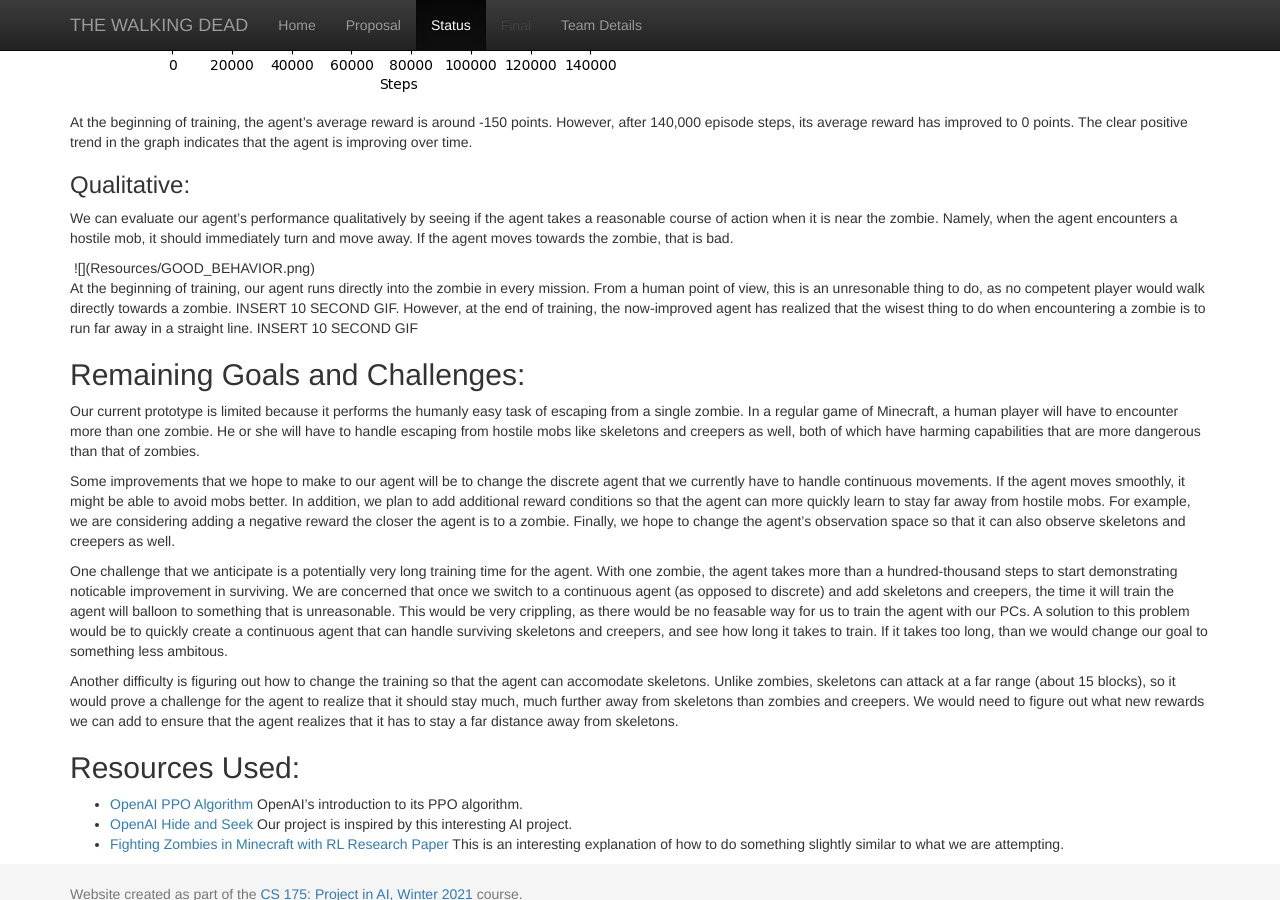
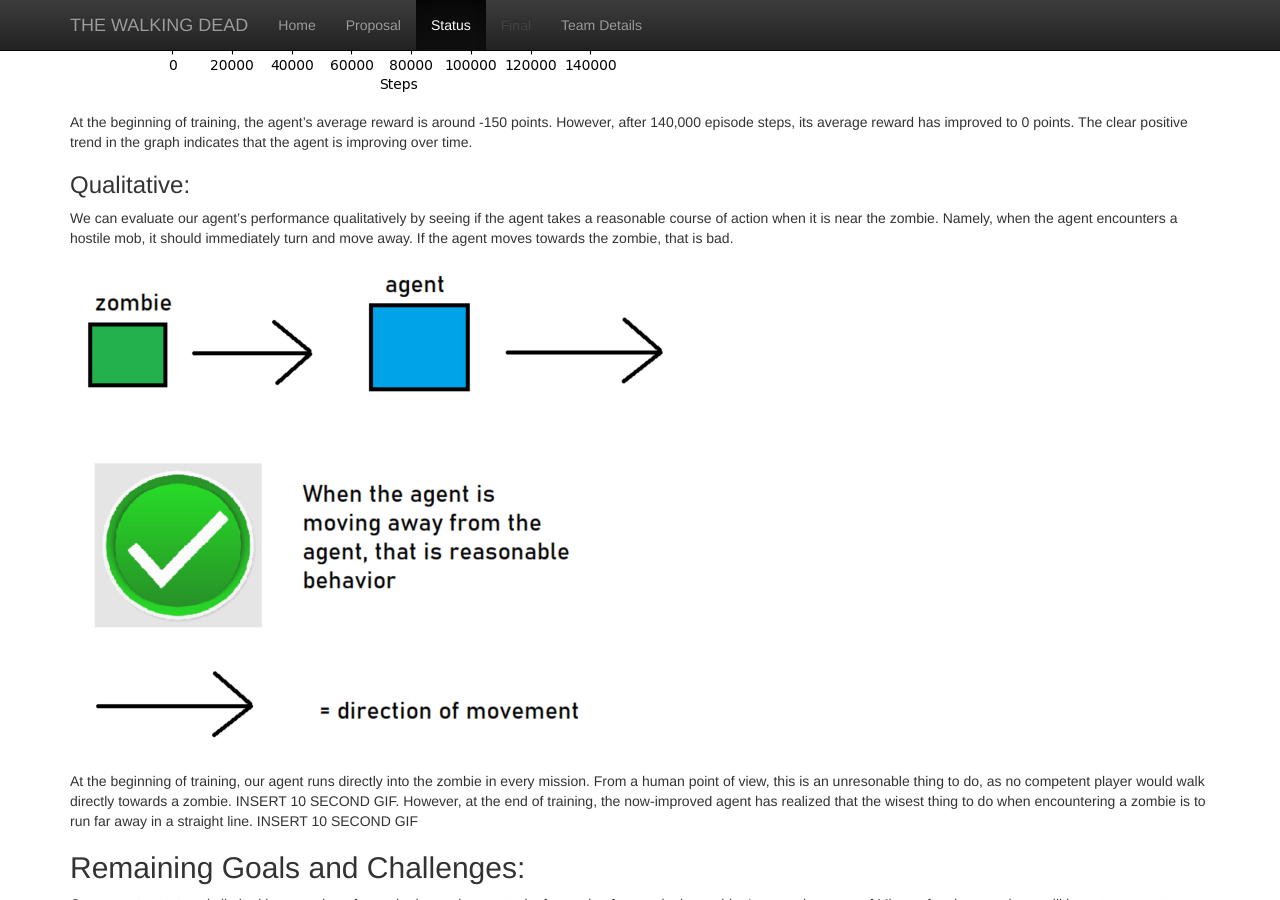
Before and after one commit to rayoh123/Moobloom, a Jekyll site: the page built from docs/status.md, in a window 1280 px wide and 900 px high, scrolled down 1684 px. Built offline with Jekyll 4.4.1, drawn with Linux system fonts in a browser that asks for light colours.

Commit message:
Fixed error with image

```diff
--- a/docs/status.md
+++ b/docs/status.md
@@ -46,7 +46,7 @@ to 0 points. The clear positive trend in the graph indicates that the agent is i
 We can evaluate our agent's performance qualitatively by seeing if the agent takes a reasonable course of action when it is near the zombie. Namely,
 when the agent encounters a hostile mob, it should immediately turn and move away. If the agent moves towards the zombie, that is bad.
 
-![](BAD_BEHAVIOR.png) ![] | (Resources/GOOD_BEHAVIOR.png)
+![](BAD_BEHAVIOR.png) | ![](Resources/GOOD_BEHAVIOR.png)
 
 At the beginning of training, our agent runs directly into the zombie in every mission. From a human point of view, this is an unresonable
 thing to do, as no competent player would walk directly towards a zombie. INSERT 10 SECOND GIF. However, at the end of training, the now-improved agent
```
